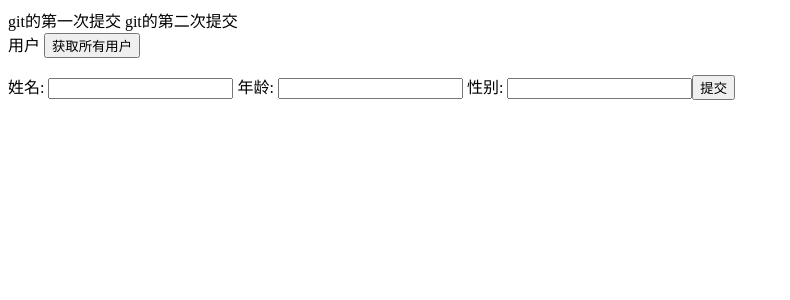
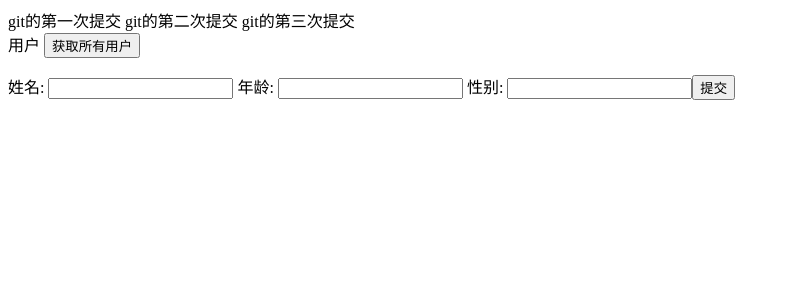
Before and after one commit to 2568452755/curd-client, a Vue app: page / in a window 1280 px wide. Shown: the top 300 px of the page, without its empty margins (0-790 px from the left). Built offline with nearby package versions, Linux system fonts and the light colour scheme.

Commit message:
git的第三次提交

```diff
--- a/src/App.vue
+++ b/src/App.vue
@@ -2,6 +2,7 @@
   <div id="app">
   git的第一次提交
   git的第二次提交
+  git的第三次提交
    <user />
   </div>
 </template>
```
